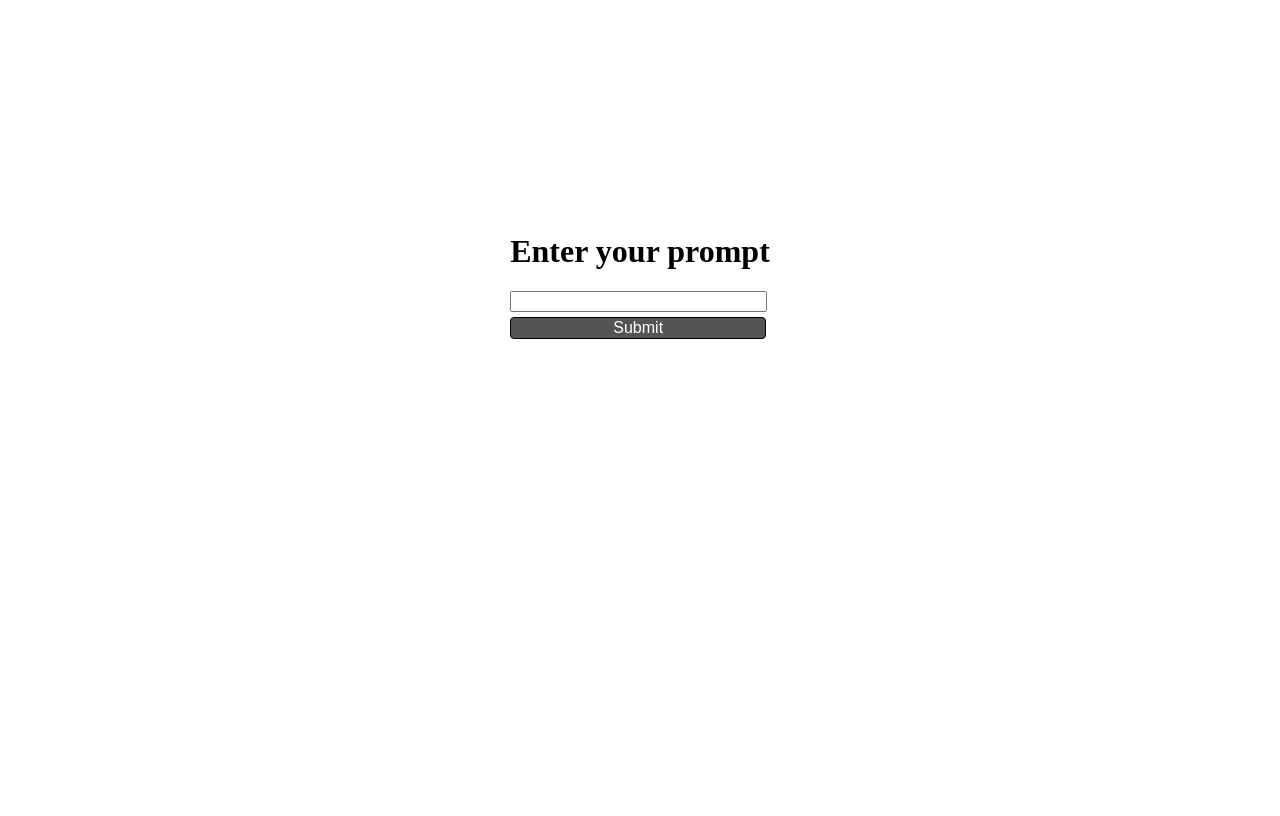
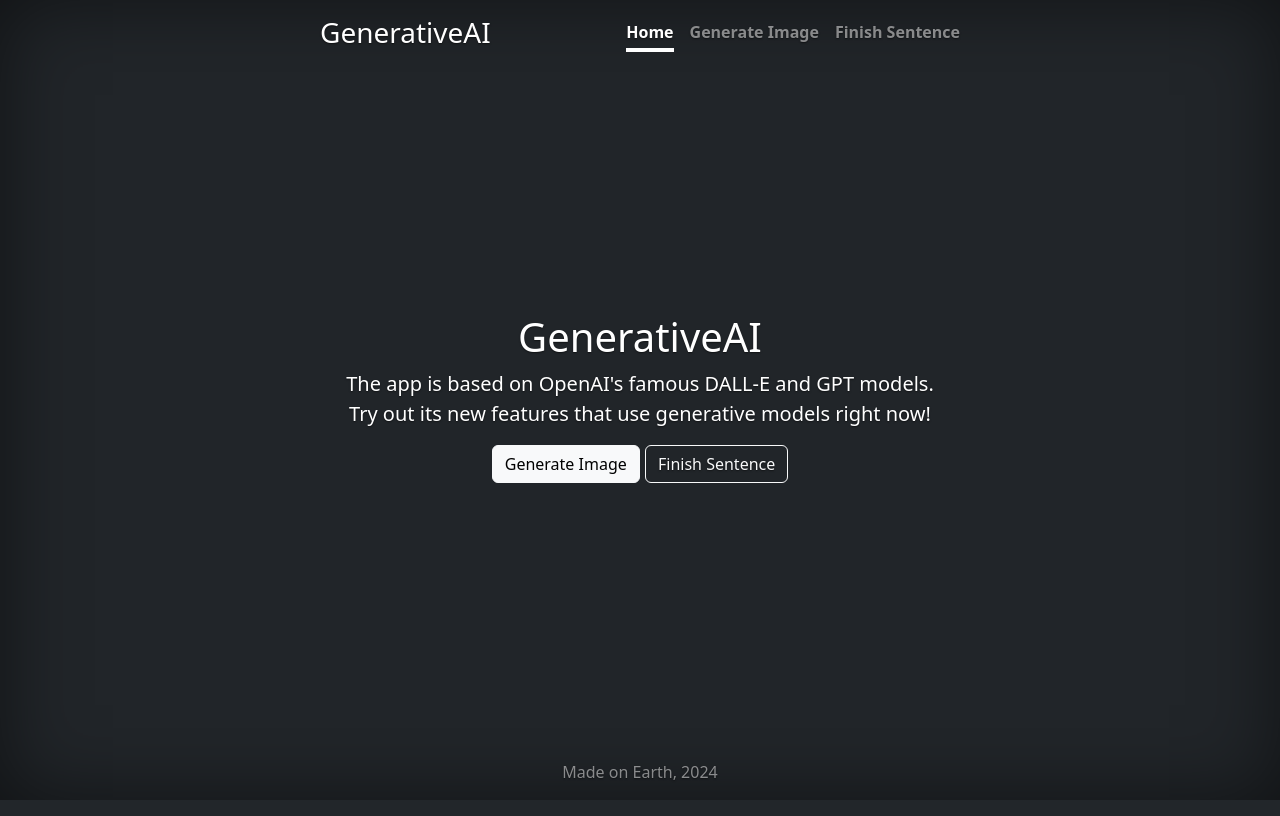
Before and after one commit to pinkozz/generate-ai, a Flask app: page / in a window 1280 px wide. Run offline with Flask 3, Linux system fonts and the light colour scheme.

Commit message:
Add finish sentence feature. Re-design the app.

```diff
--- a/main.py
+++ b/main.py
@@ -1,28 +1,64 @@
-from flask import Flask, request, render_template, redirect
+from flask import Flask, request, render_template
 from openai import OpenAI
+from time import gmtime, strftime
 
 app = Flask(__name__)
 client = OpenAI(api_key="API_KEY")
 
+year = strftime("%Y", gmtime())
+current_page = "/"
+
+# Home page
 @app.route("/", methods=['GET'])
 def index():
-    return render_template("index.html")
+    current_page = "/"
+    return render_template("main.html", year=year, current_page=current_page)
 
-@app.route("/generate", methods=['POST'])
+# Generate image page
+@app.route("/generate-image", methods=['GET'])
+def generate_index():
+    current_page = "/generate-image"
+    return render_template("generate-image.html", year=year, current_page=current_page)
+
+@app.route("/generate-image", methods=['POST'])
 def generate():
+    current_page = "/generate-image"
     data = request.form
     prompt = data['prompt']
 
     response = client.images.generate(
         model="dall-e-2",
         prompt=prompt,
-        size="256x256",
+        size="1024x1024",
         quality="standard",
         n=1,
     )
 
     image_url = response.data[0].url
-    return render_template("index.html", url=image_url)
+    return render_template("generate-image.html", prompt=prompt, year=year, url=image_url, current_page=current_page)
+
+# Finish sentence page
+@app.route("/finish-sentence", methods=['GET'])
+def finish_index():
+    current_page = "/finish-sentence"
+    return render_template("finish-sentence.html", year=year, current_page=current_page)
+
+@app.route("/finish-sentence", methods=['POST'])
+def finish():
+    current_page = "/finish-sentence"
+    data = request.form
+    prompt = data['prompt']
+
+    response = client.chat.completions.create(
+        model="gpt-3.5-turbo",
+        messages=[
+            {"role": "system", "content": "You are a helpful assistant that helps finish the sentence. Take a role of a creative and interesting writer while being laconic."},
+            {"role": "user", "content": prompt},
+        ],
+    )
+
+    finished_sentence = response.choices[0].message.content
+    return render_template("finish-sentence.html", prompt=prompt, year=year, finished=finished_sentence, current_page=current_page)
 
 if __name__ == "__main__":
     app.run(host="0.0.0.0", port=3000)
--- /dev/null
+++ b/static/cover.css
@@ -0,0 +1,51 @@
+/*
+ * Globals
+ */
+
+
+/* Custom default button */
+.btn-light,
+.btn-light:hover,
+.btn-light:focus {
+  color: #333;
+  text-shadow: none; /* Prevent inheritance from `body` */
+}
+
+
+/*
+ * Base structure
+ */
+
+body {
+  text-shadow: 0 .05rem .1rem rgba(0, 0, 0, .5);
+  box-shadow: inset 0 0 5rem rgba(0, 0, 0, .5);
+}
+
+.cover-container {
+  min-height: 100vh;
+  max-width: 42em;
+}
+
+
+/*
+ * Header
+ */
+
+.nav-masthead .nav-link {
+  color: rgba(255, 255, 255, .5);
+  border-bottom: .25rem solid transparent;
+}
+
+.nav-masthead .nav-link:hover,
+.nav-masthead .nav-link:focus {
+  border-bottom-color: rgba(255, 255, 255, .25);
+}
+
+.nav-masthead .nav-link + .nav-link {
+  margin-left: 1rem;
+}
+
+.nav-masthead .active {
+  color: #fff;
+  border-bottom-color: #fff;
+}
--- a/static/main.css
+++ /dev/null
@@ -1,37 +0,0 @@
-body {
-    min-height: 100vh;
-    display: flex;
-    justify-content: center;
-    align-items: center;
-}
-
-.block {
-    display: block;
-}
-
-#prompt {
-    width: 248.39px;
-    margin-bottom: 5px;
-}
-
-.submit-button {
-    width: 256px;
-    margin-bottom: 10px;
-    background-color: #535455;
-    color: #ffffff;
-    border: 1px solid black;
-    font-size: 16px;
-    border-radius: 4px;
-    cursor: pointer;
-    transition: background-color 0.3s ease;
-}
-
-.submit-button:hover {
-    background-color: #272727;
-}
-
-.image {
-    min-height: 256px;
-    display: flex;
-    justify-content: center;
-}
--- /dev/null
+++ b/templates/header.html
@@ -0,0 +1,26 @@
+<!-- HEADER -->
+<header class="mb-auto">
+	<div>
+		<h3 class="float-md-start mb-0">GenerativeAI</h3>
+		<nav class="nav nav-masthead justify-content-center float-md-end">
+			{% if current_page == "/" %}
+				<a class="nav-link fw-bold py-1 px-0 active" aria-current="page" href="/">Home</a>
+				<a class="nav-link fw-bold py-1 px-0" href="/generate-image">Generate Image</a>
+				<a class="nav-link fw-bold py-1 px-0" href="/finish-sentence">Finish Sentence</a>
+			{% elif current_page == "/generate-image" %}
+				<a class="nav-link fw-bold py-1 px-0" href="/">Home</a>
+				<a class="nav-link fw-bold py-1 px-0 active" aria-current="page" href="/generate-image">Generate Image</a>
+				<a class="nav-link fw-bold py-1 px-0" href="/finish-sentence">Finish Sentence</a>
+			{% elif current_page == "/finish-sentence" %}
+				<a class="nav-link fw-bold py-1 px-0" href="/">Home</a>
+				<a class="nav-link fw-bold py-1 px-0" href="/generate-image">Generate Image</a>
+				<a class="nav-link fw-bold py-1 px-0 active" aria-current="page" href="/finish-sentence">Finish Sentence</a>
+			{% else %}
+				<a class="nav-link fw-bold py-1 px-0" href="/">Home</a>
+				<a class="nav-link fw-bold py-1 px-0" href="/generate-image">Generate Image</a>
+				<a class="nav-link fw-bold py-1 px-0" href="/finish-sentence">Finish Sentence</a>
+			{% endif %}
+		</nav>
+	</div>
+	<script src="https://cdn.jsdelivr.net/npm/bootstrap@5.3.3/dist/js/bootstrap.bundle.min.js" integrity="sha384-YvpcrYf0tY3lHB60NNkmXc5s9fDVZLESaAA55NDzOxhy9GkcIdslK1eN7N6jIeHz" crossorigin="anonymous"></script>
+</header>
--- a/templates/index.html
+++ b/templates/index.html
@@ -1,24 +1,29 @@
+<!-- TEMPLATE -->
 <!DOCTYPE html>
 <html lang="en">
 <head>
-    <meta charset="UTF-8">
-    <meta name="viewport" content="width=device-width, initial-scale=1.0">
-    <title>Generate Prompt</title>
-    <link rel="stylesheet" href="../static/main.css">
+  <meta charset="UTF-8">
+  <meta name="viewport" content="width=device-width, initial-scale=1.0">
+  <title>
+    {% block title %}
+    {% endblock %}
+  </title>
+  <link rel="stylesheet" href="../static/cover.css">
+  <link href="https://cdn.jsdelivr.net/npm/bootstrap@5.3.3/dist/css/bootstrap.min.css" rel="stylesheet" integrity="sha384-QWTKZyjpPEjISv5WaRU9OFeRpok6YctnYmDr5pNlyT2bRjXh0JMhjY6hW+ALEwIH" crossorigin="anonymous">
 </head>
-<body>
-    <div class="block">
-        <form action="{{ url_for('generate') }}" method="post">
-            <h1>Enter your prompt</h1>
-            <input id="prompt" name="prompt"><br>
+<body class="d-flex h-150 text-center text-bg-dark">
+  <div class="cover-container d-flex w-100 h-50 p-3 mx-auto flex-column">
+		{% include("header.html") %}
 
-            <button class="submit-button" type="submit">Submit</button>
-        </form>
+    <main class="px-3">
+      {% block main %}
+      {% endblock %}
+    </main>
 
-        <div class="image">
-            <!-- <img src="../static/black-cat.png"> -->
-            <img src="{{ url }}">
-        </div>
-    </div>
+    <footer class="mt-auto text-white-50">
+      Made on Earth, {{ year }}
+    </footer>
+  </div>
+  <script src="https://cdn.jsdelivr.net/npm/bootstrap@5.3.3/dist/js/bootstrap.bundle.min.js" integrity="sha384-YvpcrYf0tY3lHB60NNkmXc5s9fDVZLESaAA55NDzOxhy9GkcIdslK1eN7N6jIeHz" crossorigin="anonymous"></script>
 </body>
 </html>
--- /dev/null
+++ b/templates/main.html
@@ -0,0 +1,15 @@
+<!-- MAIN PAGE -->
+{% extends "index.html" %}
+
+{% block title %}
+GenerativeAI
+{% endblock %}
+
+{% block main %}
+<h1>GenerativeAI</h1>
+<p class="lead">The app is based on OpenAI's famous DALL-E and GPT models. Try out its new features that use generative models right now!</p>
+<p class="lead">
+	<a href="/generate-image" class="btn btn-light">Generate Image</a>
+	<a href="/finish-sentence" class="btn btn-outline-light">Finish Sentence</a>
+</p>
+{% endblock %}
```
Also changed, not shown: templates/finish-sentence.html (added, +21 -0 lines), templates/generate-image.html (added, +25 -0 lines), README.md (added), static/black-cat.png (added).
